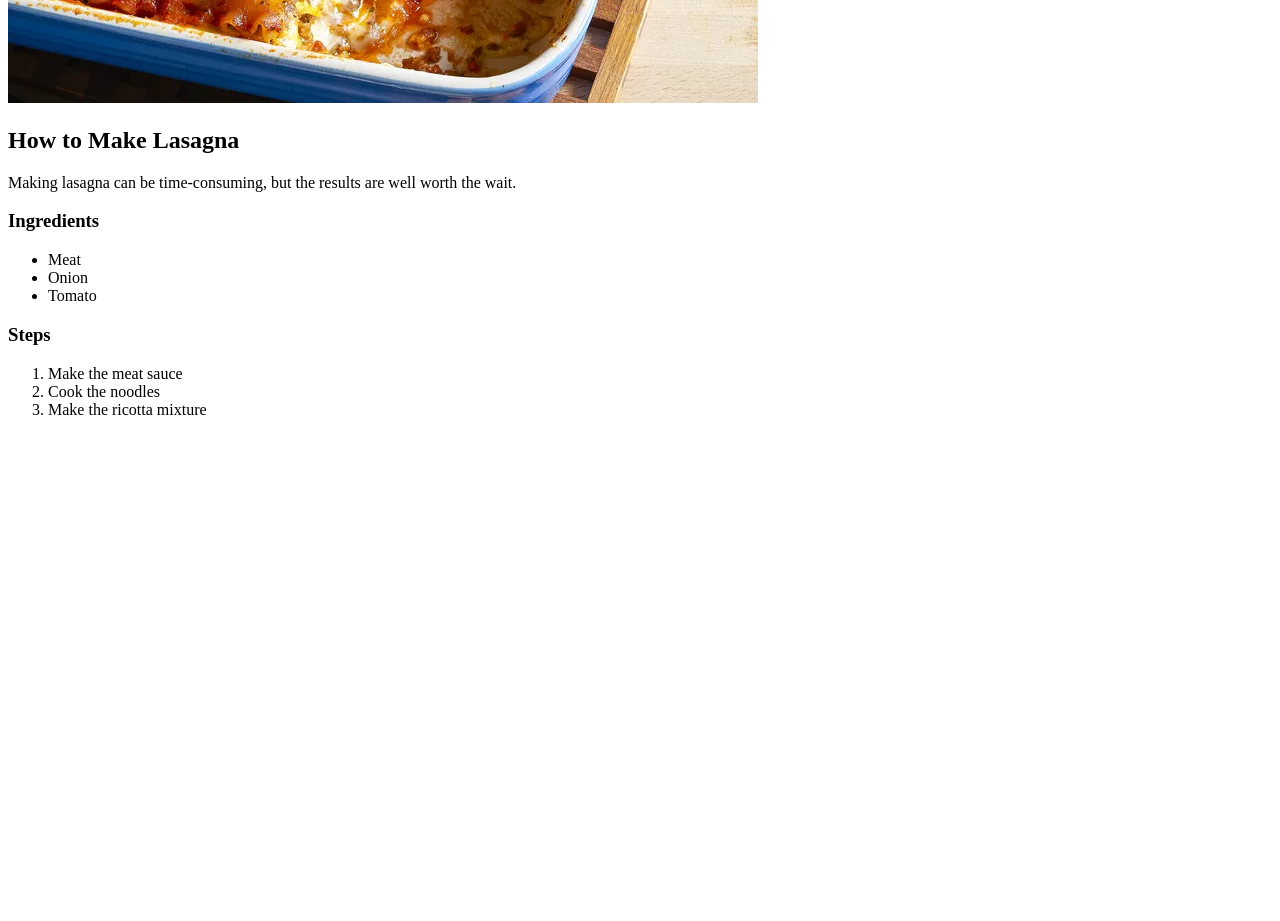
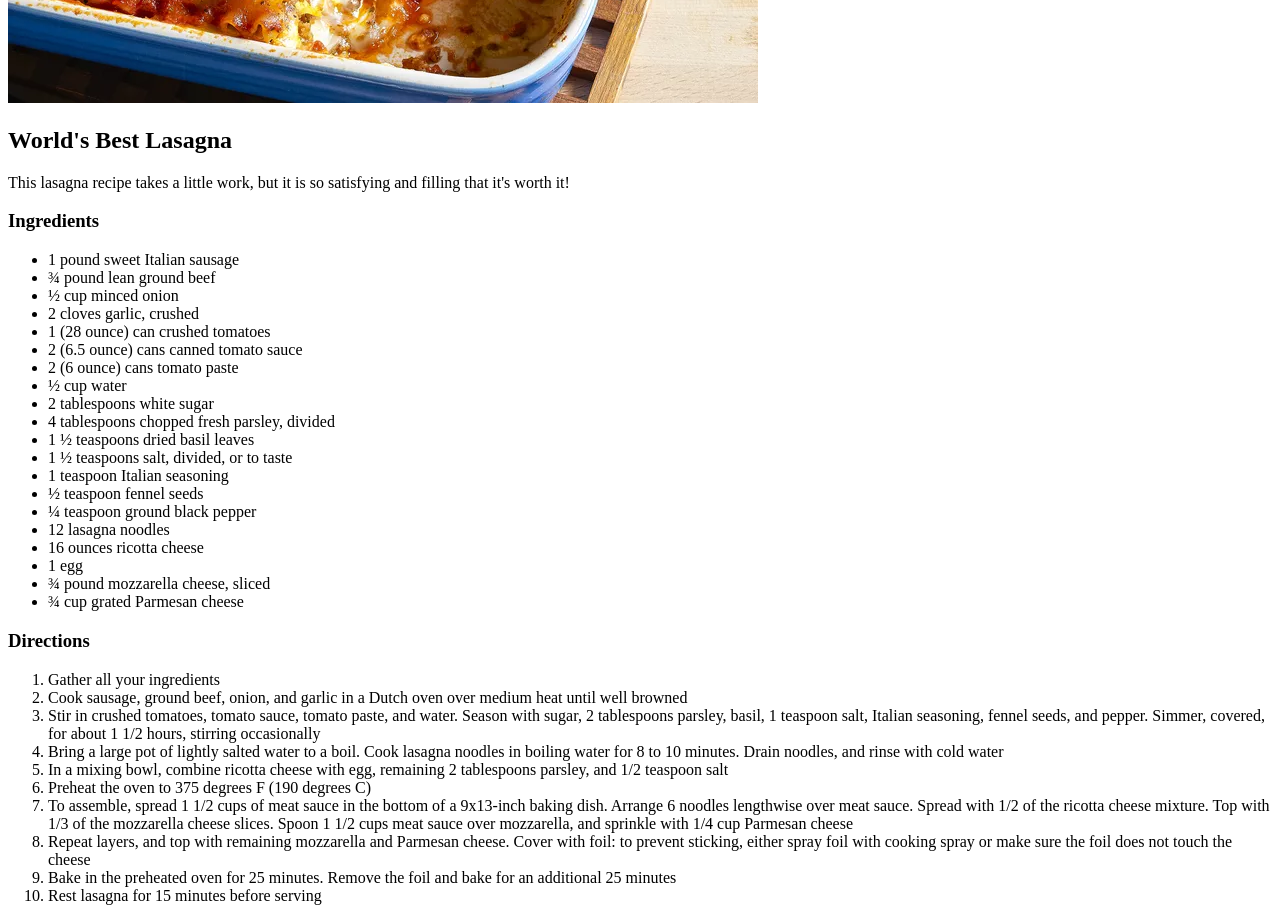
Before and after one commit to BanDaffy/odin-recipes, a plain HTML site: page recipes/lasagna.html in a window 1280 px wide. Shown: the part 540-1461 px from the top of the page. Before the commit the page ends 975 px from the top, so only its background shows below. Drawn offline with Linux system fonts and the light colour scheme.

Commit message:
Change ingredients and directions

```diff
--- a/recipes/lasagna.html
+++ b/recipes/lasagna.html
@@ -6,19 +6,43 @@
     <body>
         <h1>Lasagna</h1>
         <img src="./lasagna.webp">
-        <h2>How to Make Lasagna</h2>
-        <p>Making lasagna can be time-consuming, but the results are well worth the wait.</p>
+        <h2>World's Best Lasagna</h2>
+        <p>This lasagna recipe takes a little work, but it is so satisfying and filling that it's worth it!</p>
         <h3>Ingredients</h3>
         <ul>
-            <li>Meat</li>
-            <li>Onion</li>
-            <li>Tomato</li>
+            <li>1 pound sweet Italian sausage</li>
+            <li>¾ pound lean ground beef</li>
+            <li>½ cup minced onion</li>
+            <li>2 cloves garlic, crushed</li>
+            <li>1 (28 ounce) can crushed tomatoes</li>
+            <li>2 (6.5 ounce) cans canned tomato sauce</li>
+            <li>2 (6 ounce) cans tomato paste</li>
+            <li>½ cup water</li>
+            <li>2 tablespoons white sugar</li>
+            <li>4 tablespoons chopped fresh parsley, divided</li>
+            <li>1 ½ teaspoons dried basil leaves</li>
+            <li>1 ½ teaspoons salt, divided, or to taste</li>
+            <li>1 teaspoon Italian seasoning</li>
+            <li>½ teaspoon fennel seeds</li>
+            <li>¼ teaspoon ground black pepper</li>
+            <li>12 lasagna noodles</li>
+            <li>16 ounces ricotta cheese</li>
+            <li>1 egg</li>
+            <li>¾ pound mozzarella cheese, sliced</li>
+            <li>¾ cup grated Parmesan cheese</li>
         </ul>
-        <h3>Steps</h3>
+        <h3>Directions</h3>
         <ol>
-            <li>Make the meat sauce</li>
-            <li>Cook the noodles</li>
-            <li>Make the ricotta mixture</li>
+            <li>Gather all your ingredients</li>
+            <li>Cook sausage, ground beef, onion, and garlic in a Dutch oven over medium heat until well browned</li>
+            <li>Stir in crushed tomatoes, tomato sauce, tomato paste, and water. Season with sugar, 2 tablespoons parsley, basil, 1 teaspoon salt, Italian seasoning, fennel seeds, and pepper. Simmer, covered, for about 1 1/2 hours, stirring occasionally</li>
+            <li>Bring a large pot of lightly salted water to a boil. Cook lasagna noodles in boiling water for 8 to 10 minutes. Drain noodles, and rinse with cold water</li>
+            <li>In a mixing bowl, combine ricotta cheese with egg, remaining 2 tablespoons parsley, and 1/2 teaspoon salt</li>
+            <li>Preheat the oven to 375 degrees F (190 degrees C)</li>
+            <li>To assemble, spread 1 1/2 cups of meat sauce in the bottom of a 9x13-inch baking dish. Arrange 6 noodles lengthwise over meat sauce. Spread with 1/2 of the ricotta cheese mixture. Top with 1/3 of the mozzarella cheese slices. Spoon 1 1/2 cups meat sauce over mozzarella, and sprinkle with 1/4 cup Parmesan cheese</li>
+            <li>Repeat layers, and top with remaining mozzarella and Parmesan cheese. Cover with foil: to prevent sticking, either spray foil with cooking spray or make sure the foil does not touch the cheese</li>
+            <li>Bake in the preheated oven for 25 minutes. Remove the foil and bake for an additional 25 minutes</li>
+            <li>Rest lasagna for 15 minutes before serving</li>
         </ol>
     </body>
 </html>
```
Also changed, not shown: recipes/fries.html (+19 -10 lines), recipes/pizza.html (+19 -11 lines), recipes/pizza.webp.
